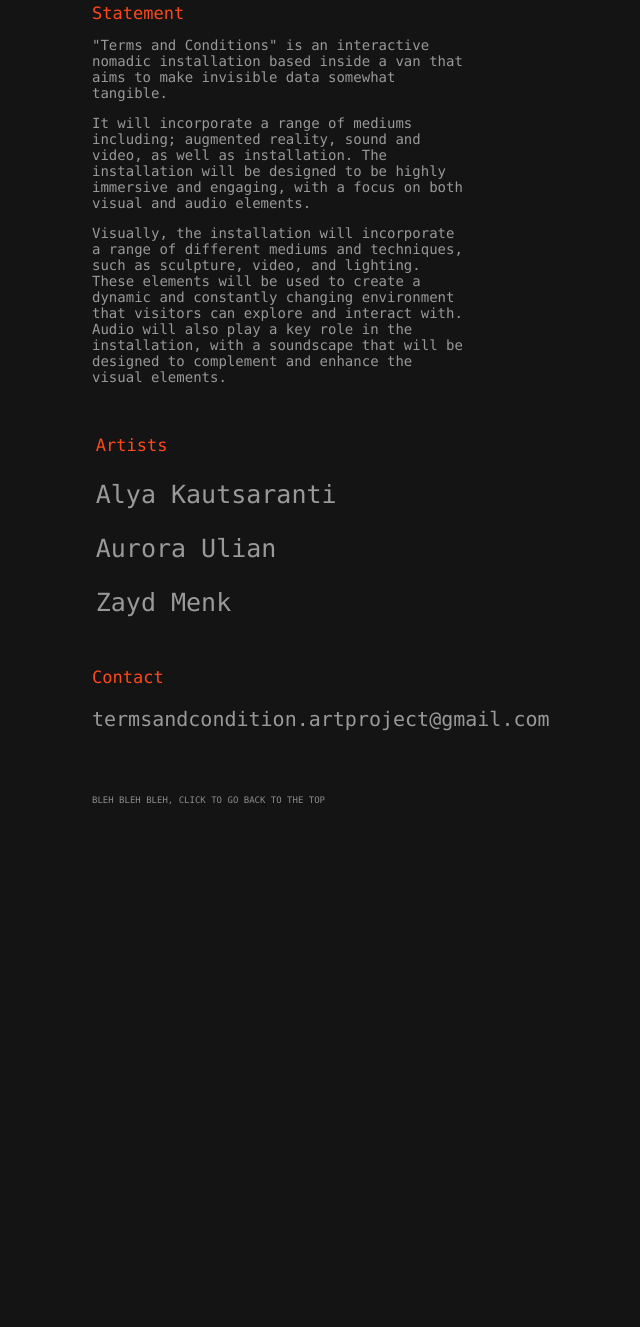
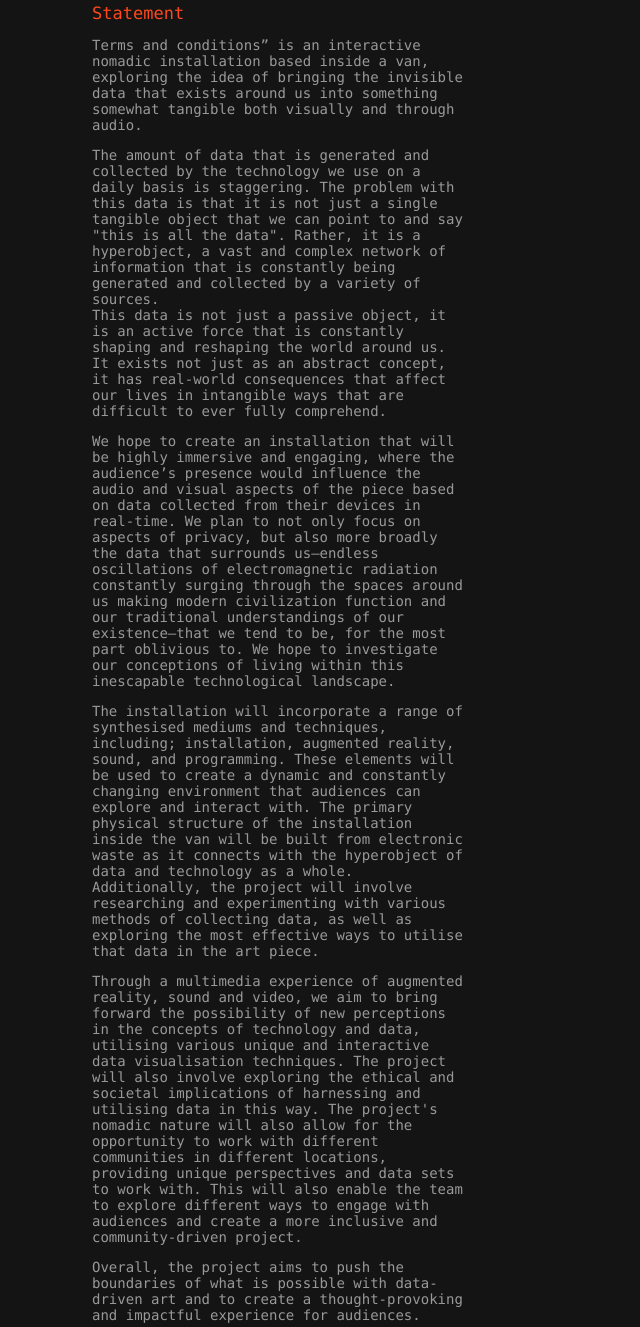
Before and after one commit to WirelessBiscuits/termsandconditions.art, a plain HTML site: page index.html in a window 1280 px wide. Shown: the part 926-2253 px from the top of the page, without its empty margins (172-812 px from the left). Before the commit the page ends 1843 px from the top, so only its background shows below. Drawn offline with Linux system fonts and the light colour scheme.

Commit message:
statement edit

```diff
--- a/index.html
+++ b/index.html
@@ -26,7 +26,7 @@
 
 	<div class="construction-message">
 
-			<p class="construction-text"><b id="titlestuff">Terms & Conditons</b>
+			<p class="construction-text"><b id="titlestuff">Terms & Conditions</b>
 				<br><i>&lt;/coming soon&gt;</i>
 				<br>
 				<br>We are currently under the the research and development stage of this creative endeavor.
@@ -34,11 +34,38 @@
 		 	<p class="underscore-thing">-</p>
 	<div class="statement">
 		<p class="subhead">Statement</p>
-			<p>"Terms and Conditions" is an interactive nomadic installation based inside a van that aims to make invisible data somewhat tangible.
-			<p> It will incorporate a range of mediums including; augmented reality, sound and video, as well as installation.
-				The installation will be designed to be highly immersive and engaging, with a focus on both visual and audio elements.
-			<p>Visually, the installation will incorporate a range of different mediums and techniques, such as sculpture, video, and lighting. These elements will be used to create a dynamic and constantly changing environment that visitors can explore and interact with.
-				Audio will also play a key role in the installation, with a soundscape that will be designed to complement and enhance the visual elements.</p>
+			<p>Terms and conditions” is an interactive nomadic installation based inside a van, exploring the idea of bringing the
+				invisible data that exists around us into something somewhat tangible both visually and through audio.</p>
+			<p>The amount of data that is generated and collected by the technology we use on a daily basis is staggering.
+				The problem with this data is that it is not just a single tangible object that we can point to and say "this is all the data".
+				Rather, it is a hyperobject, a vast and complex network of information that is constantly being generated and collected by a variety of sources.
+				<br>This data is not just a passive object, it is an active force that is constantly shaping and reshaping the world around us.
+				 It exists not just as an abstract concept, it has real-world consequences that affect our lives in intangible ways that are difficult to ever
+				 fully comprehend.
+				</p>
+			<p>We hope to create an installation that will be highly immersive and engaging, where the  audience’s presence would influence the
+				audio and visual aspects of the piece based on data collected from their devices in real-time. We plan to not only focus on aspects of privacy,
+				but also more broadly the data that surrounds us—endless oscillations of electromagnetic radiation constantly surging
+				through the spaces around us making modern civilization function and our traditional understandings of our existence—that we tend to be,
+				 for the most part oblivious to. We hope to investigate our conceptions of living within this inescapable technological landscape.
+			</p>
+			<p>The installation will incorporate a range of  synthesised mediums and techniques, including; installation, augmented reality, sound,
+				and programming. These elements will be used to create a dynamic and constantly changing environment that audiences can explore and
+				 interact with. The primary physical structure of the installation inside the van will be built from electronic waste as it connects
+				with the hyperobject of data and technology as a whole.
+				<br>Additionally, the project will involve researching and experimenting with various methods of collecting data,
+				as well as exploring the most effective ways to utilise that data in the art piece.
+				</p>
+				<p>Through a multimedia experience of augmented reality, sound and video, we aim to bring forward the possibility of
+				new perceptions in the concepts of technology and data, utilising various unique and interactive data visualisation techniques.
+				The project will also involve exploring the ethical and societal implications of harnessing and utilising data in this way.
+				The project's nomadic nature will also allow for the opportunity to work with different communities in different locations,
+				providing unique perspectives and data sets to work with. This will also enable the team to explore different ways to engage with
+				audiences and create a more inclusive and community-driven project.</p>
+				<p>
+				Overall, the project aims to push the boundaries of what is possible with data-driven art and to create a thought-provoking
+				and impactful experience for audiences.
+				</p>
 
 		</div>
 			</div>
```
